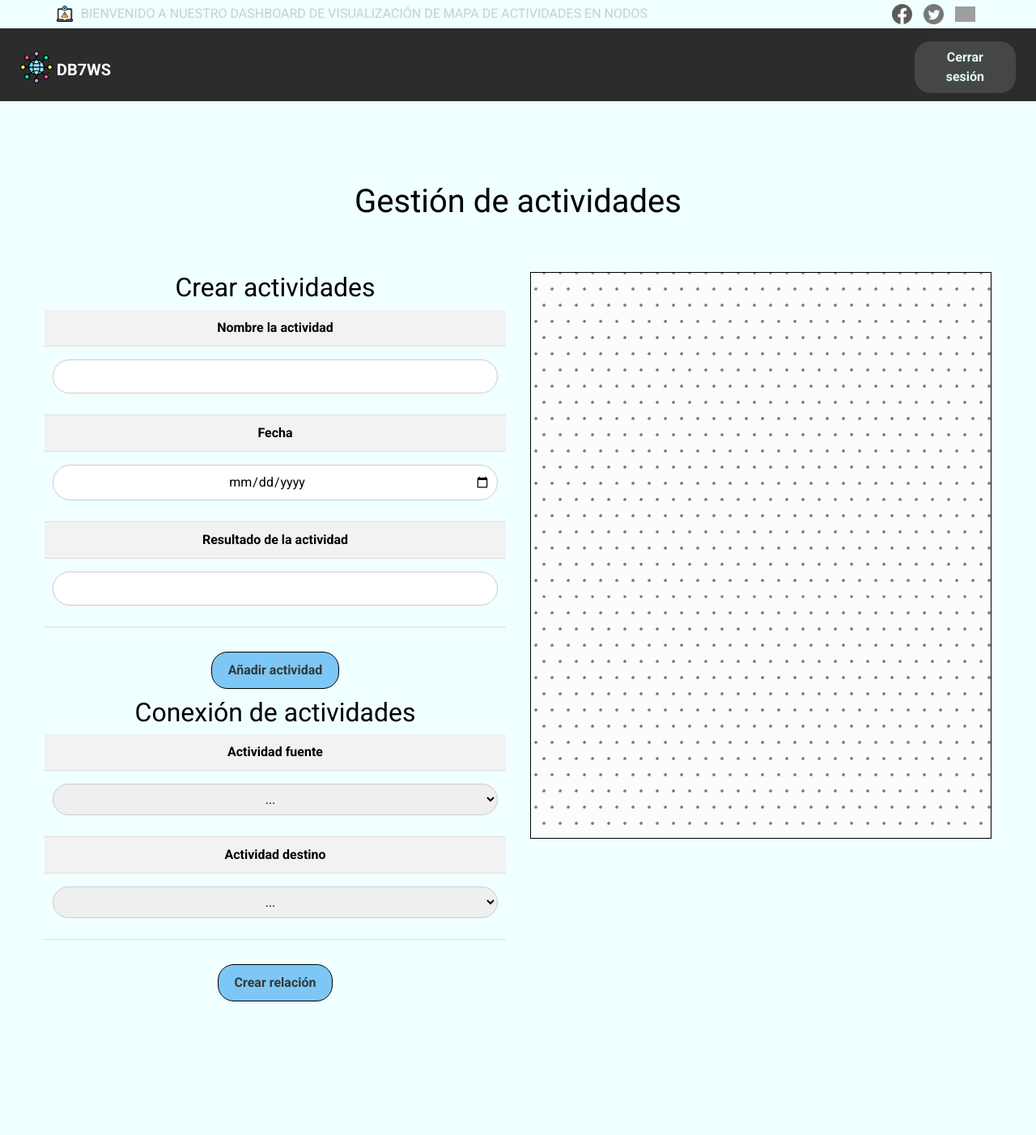
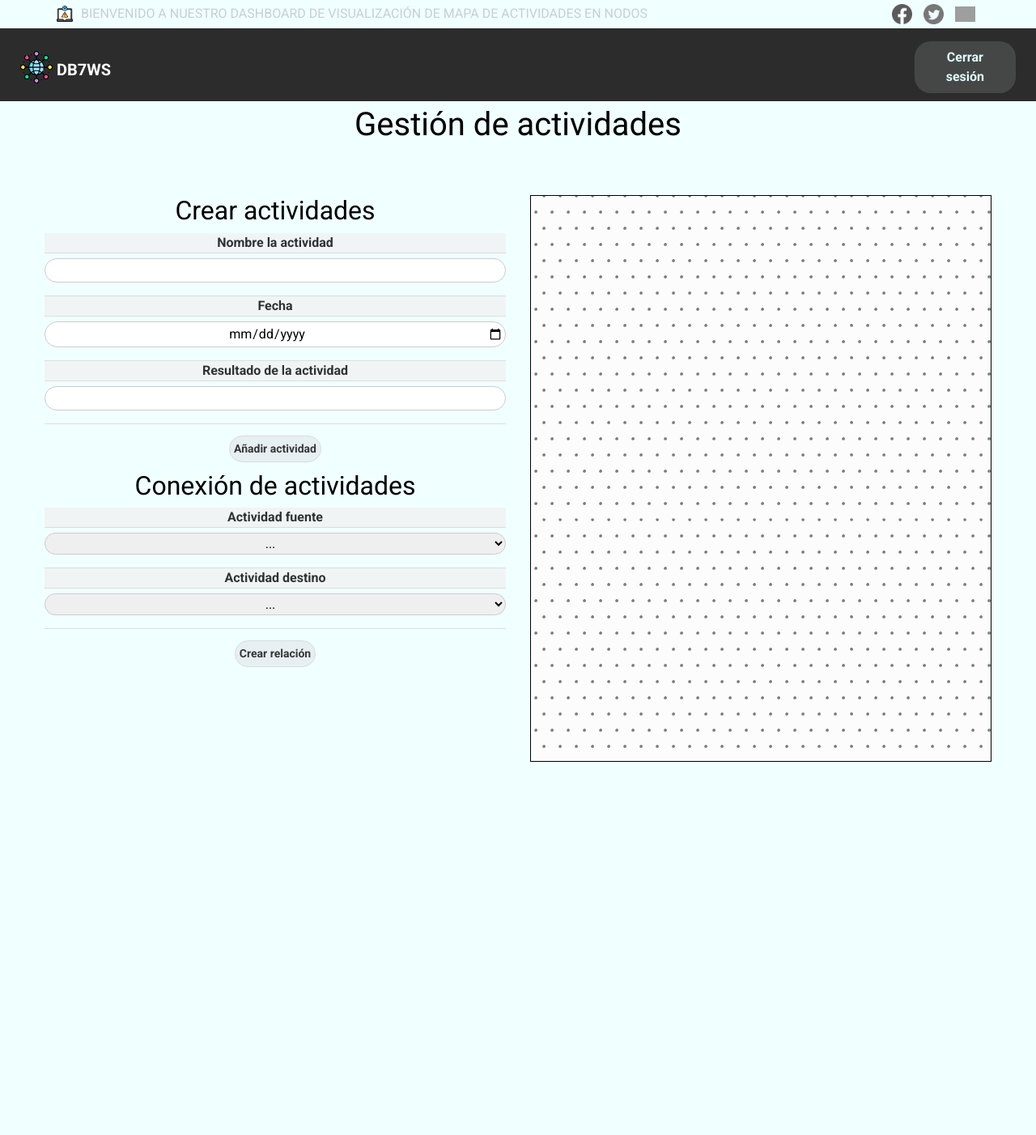
Before and after one commit to JuanGarcia0418/ActivityMap, a Flask app: page /create_activities/1 in a window 1280 px wide. Shown: the whole page at 81% size. After the commit the page ends 941 px from the top, so only its background shows below. Run offline with Flask 3, Linux system fonts and the light colour scheme; data that the repository does not hold is empty; some libraries are stand-ins or nearby versions; grey boxes are pictures that could not be loaded.

Commit message:
Add files via upload

```diff
--- a/app/static/css/style.css
+++ b/app/static/css/style.css
@@ -5,7 +5,7 @@ body {
 }
 
 .layout_padding {
-  padding: 100px 0;
+  padding:5px 0;
 }
 
 .layout_padding2 {
@@ -979,7 +979,7 @@ h2. table {
 form. table {
   width: 80%;
   margin: auto;
-  padding: 20px;
+  padding: 5px;
   background-color: #fff;
   box-shadow: 0px 0px 5px 0px rgba(0,0,0,0.2);
   text-align: center;
@@ -991,7 +991,7 @@ table {
 }
 
 th, td {
-  padding: 10px;
+  padding: 2;
   text-align: left;
   border-bottom: 1px solid #ddd;
   text-align: center;
@@ -1000,11 +1000,12 @@ th, td {
 
 th {
   background-color: #f2f2f2;
+  opacity: 0.8;
 }
 
 input[type="text"] {
   width: 100%;
-  padding: 8px;
+  padding: 2px;
   border: 1px solid #ccc;
   border-radius: 50px;
   box-sizing: border-box;
@@ -1015,7 +1016,7 @@ input[type="text"] {
 
 input[type="date"] {
   width: 100%;
-  padding: 8px;
+  padding: 2px;
   border: 1px solid #ccc;
   border-radius: 50px;
   box-sizing: border-box;
@@ -1026,7 +1027,7 @@ input[type="date"] {
 
 select {
   width: 100%;
-  padding: 8px;
+  padding: 2px;
   border: 1px solid #ccc;
   border-radius: 50px;
   box-sizing: border-box;
@@ -1044,22 +1045,22 @@ select {
 .button-container {
   display: flex;
   justify-content: center;
-  margin-top: 20px;
+  margin-top: 4px;
 }
 
   .button-container input[type="submit"],
   .button-container button {
     font-family: Roboto;
     font-weight: bold;
-    border: 1px solid black;
-    background-color: #7CC7F5;
+    border: 1px solid #D6DCDF;
+    background-color: #E7EFF3;
     color: #363737;
-    padding: 10px 20px;
-    border-radius: 20px;
+    padding: 5px 5px;
+    border-radius: 50px;
     text-align: center;
     text-decoration: none;
     display: inline-block;
-    font-size: 16px;
+    font-size: 14px;
     margin: 10px;
     cursor: pointer;
     transition: background-color 0.3s ease;
@@ -1067,7 +1068,7 @@ select {
 
     .button-container input[type="submit"]:hover,
     .button-container button:hover {
-      background-color: #B8BCBD;
+      background-color: #E7EFF3;
       color: #FFFFFF;
     }
 
@@ -1078,7 +1079,7 @@ select {
     background-color: #7CC7F5;
     color: #363737;
     padding: -15px;
-    border-radius: 10px;
+    border-radius: 20px;
     text-align: center;
     text-decoration: none;
     display: inline-block;
--- a/app/static/css/style.scss
+++ b/app/static/css/style.scss
@@ -39,7 +39,7 @@ body {
 }
 
 .layout_padding {
-  padding: 100px 0;
+  padding: 5px 0;
 }
 
 .layout_padding2 {
@@ -955,7 +955,7 @@ table {
 }
 
 th, td {
-  padding: 10px;
+  padding: 2;
   text-align: left;
   border-bottom: 1px solid #ddd;
   text-align: center;
@@ -963,6 +963,7 @@ th, td {
 
 th {
   background-color: #f2f2f2;
+  opacity: 0.8;
 }
 
 input[type="text"] {
@@ -978,7 +979,7 @@ input[type="text"] {
 
 input[type="date"] {
   width: 100%;
-  padding: 8px;
+  padding: 2px;
   border: 1px solid #ccc;
   border-radius: 50px;
   box-sizing: border-box;
@@ -989,11 +990,11 @@ input[type="date"] {
 
 select {
   width: 100%;
-  padding: 8px;
+  padding: 2px;
   border: 1px solid #ccc;
   border-radius: 50px;
   box-sizing: border-box;
-  margin-top: 6px;
+  margin-top: 4px;
   margin-bottom: 16px;
   resize: vertical;
 }
@@ -1001,22 +1002,22 @@ select {
 .button-container {
   display: flex;
   justify-content: center;
-  margin-top: 20px;
+  margin-top: 6px;
 }
 
 .button-container input[type="submit"],
 .button-container button {
   font-family: Roboto;
   font-weight: bold;
-  border: 1px solid black;
-  background-color: #7CC7F5;
+  border: 1px solid #D6DCDF;
+  background-color: #E9EBEC;
   color: #363737;
-  padding: 10px 20px;
-  border-radius: 20px;
+  padding: 5px 5px;
+  border-radius: 50px;
   text-align: center;
   text-decoration: none;
   display: inline-block;
-  font-size: 16px;
+  font-size: 14px;
   margin: 10px;
   cursor: pointer;
   transition: background-color 0.3s ease;
@@ -1024,7 +1025,7 @@ select {
 
 .button-container input[type="submit"]:hover,
 .button-container button:hover {
-  background-color: #B8BCBD;
+  background-color: #E9EBEC;
   color: #FFFFFF;
 }
 
```
